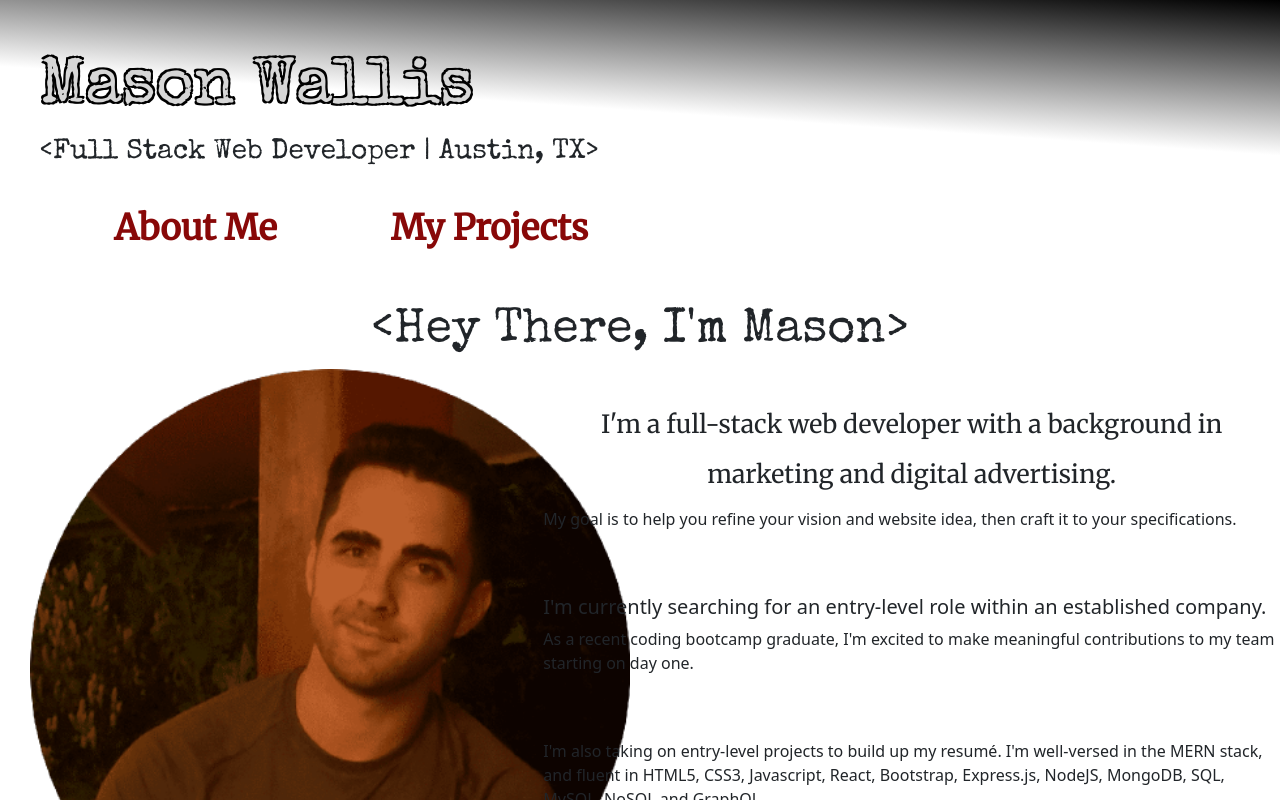
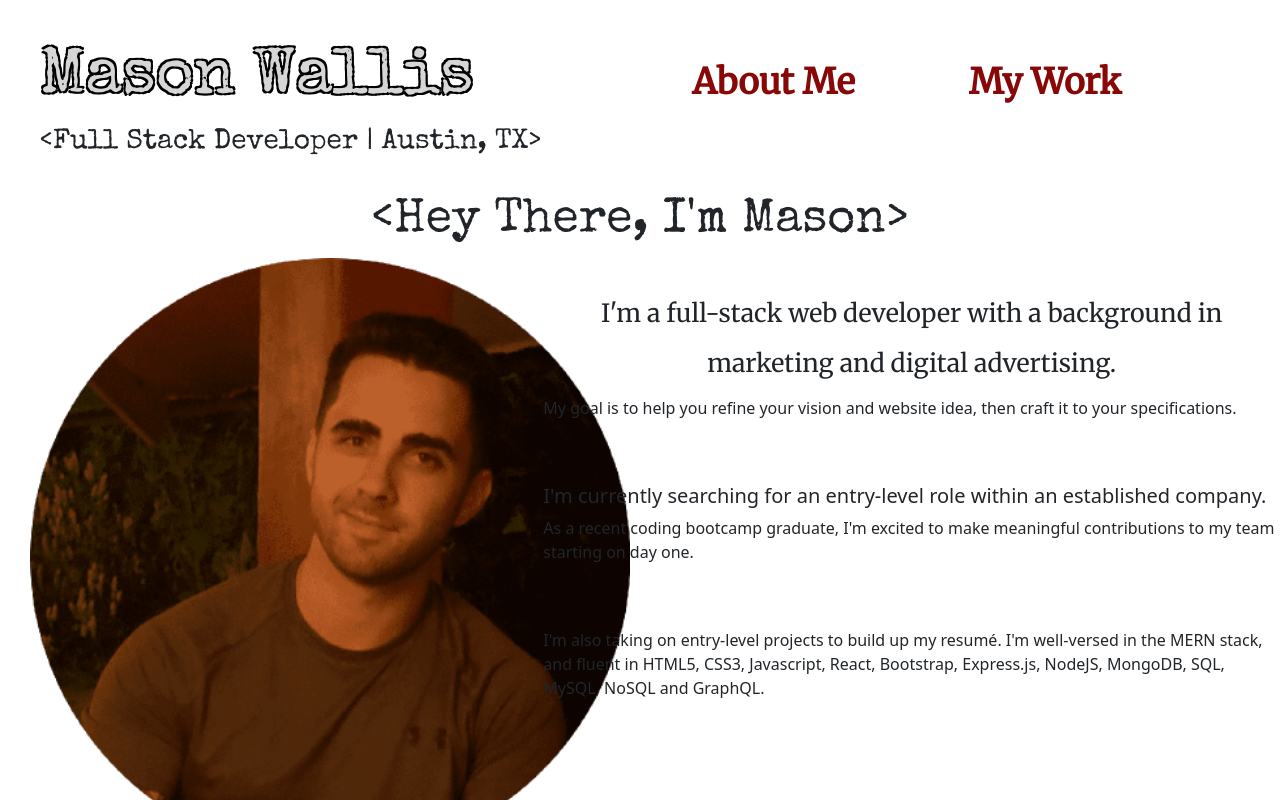
Before and after one commit to mwallis5110/Homework2, a React (Create React App) app: page / in a window 1280 px wide. Shown: the top 800 px of the page. Built offline with nearby package versions, Linux system fonts and the light colour scheme.

Commit message:
Re-aligned navbar

```diff
--- a/src/App.js
+++ b/src/App.js
@@ -10,7 +10,7 @@ export default function App() {
   return (
     <div>
         <Header />
-        <TopNavbar setCurrentPage = {setCurrentPage} />
+        {/* <TopNavbar setCurrentPage = {setCurrentPage} /> */}
         <Navigation currentPage = {currentPage} />
         <Footer />
     </div>
--- a/src/components/Footer/Footer.js
+++ b/src/components/Footer/Footer.js
@@ -1,9 +1,5 @@
 import React from "react";
 import EmailButton from "../EmailButton/EmailButton";
-
-//Tooltip package (For email address button)
-// import Tippy from '@tippyjs/react';
-// import 'tippy.js/dist/tippy.css';
 
 import Resume from "../../images/Mason_Wallis_Resume.pdf"
 
--- a/src/components/Header/Header.css
+++ b/src/components/Header/Header.css
@@ -1,18 +1,27 @@
-header {
+.header {
+  display: flex;
   padding-left: 40px;
-  padding-top: 50px;
+  padding-top: 40px;
   font-family: "Special Elite";
-  background: linear-gradient(4deg, white 40%, black);
+  /* background: linear-gradient(4deg, white 40%, black); */
 }
 
-header h1 {
+.header h1 {
   color: rgb(214, 214, 214);
   text-shadow: -2px -2px 0 black, 2px -2px 0 black, -2px 2px 0 black,
     2px 2px 0 black;
   font-size: 65px;
 }
 
-@media screen and (max-width: 480px) {
+.leftSide {
+  width: 50%;
+}
+
+.rightSide {
+  width: 50%;
+}
+
+/* @media screen and (max-width: 480px) {
   #intro {
     text-align: center;
   }
@@ -20,4 +29,4 @@ header h1 {
   #myName {
     text-align: center;
   }
-}
+} */
--- a/src/components/Header/Header.js
+++ b/src/components/Header/Header.js
@@ -1,12 +1,19 @@
-import React from "react";
+import React, { useState } from "react";
+import TopNavbar from "../Navbar/Navbar";
+// import Navigation from "./components/Navigation";
 import "./Header.css";
 
 export default function Header() {
+
   return (
-    <header>
-      <div className="diagonal"></div>
-      <h1>Mason Wallis</h1>
-      <h3>&lt;Full Stack Web Developer | Austin, TX&gt;</h3>
-    </header>
+    <div className="header">
+      <div className="leftSide">
+        <h1>Mason Wallis</h1>
+        <h3>&lt;Full Stack Developer | Austin, TX&gt;</h3>
+      </div>
+      <div className="rightSide">
+        <TopNavbar />
+      </div>
+    </div>
   );
 }
--- a/src/components/Navbar/Navbar.js
+++ b/src/components/Navbar/Navbar.js
@@ -1,22 +1,19 @@
 import React from "react";
-import Container from "react-bootstrap/Container";
-import Nav from "react-bootstrap/Nav";
-import Navbar from "react-bootstrap/Navbar";
 import "./Navbar.css";
 
 export default function TopNavbar(props) {
   return (
-    <Navbar>
-      <Container>
-        <Nav>
-          <Nav.Link id="link1" onClick={() => props.setCurrentPage(1)}>
-            About Me
-          </Nav.Link>
-          <Nav.Link id="link2" onClick={() => props.setCurrentPage(2)}>
-            My Projects
-          </Nav.Link>
-        </Nav>
-      </Container>
-    </Navbar>
+    <div className="navBar">
+      <button href="/about" id="link1" onClick={() => props.setCurrentPage(1)}>
+        About Me
+      </button>
+      <button
+        href="/projects"
+        id="link2"
+        onClick={() => props.setCurrentPage(2)}
+      >
+        My Work
+      </button>
+    </div>
   );
 }
```
Also changed, not shown: src/App.css (+2 -7 lines).
